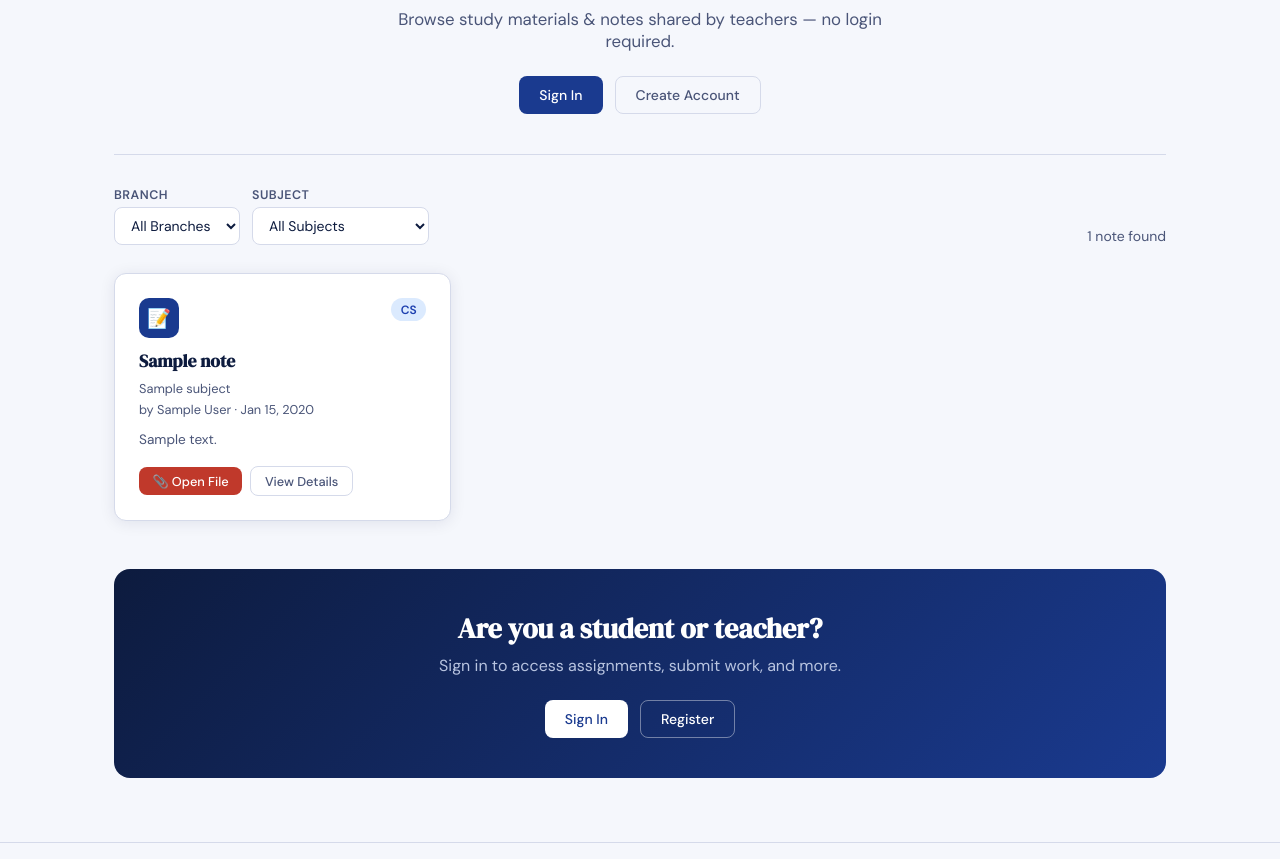
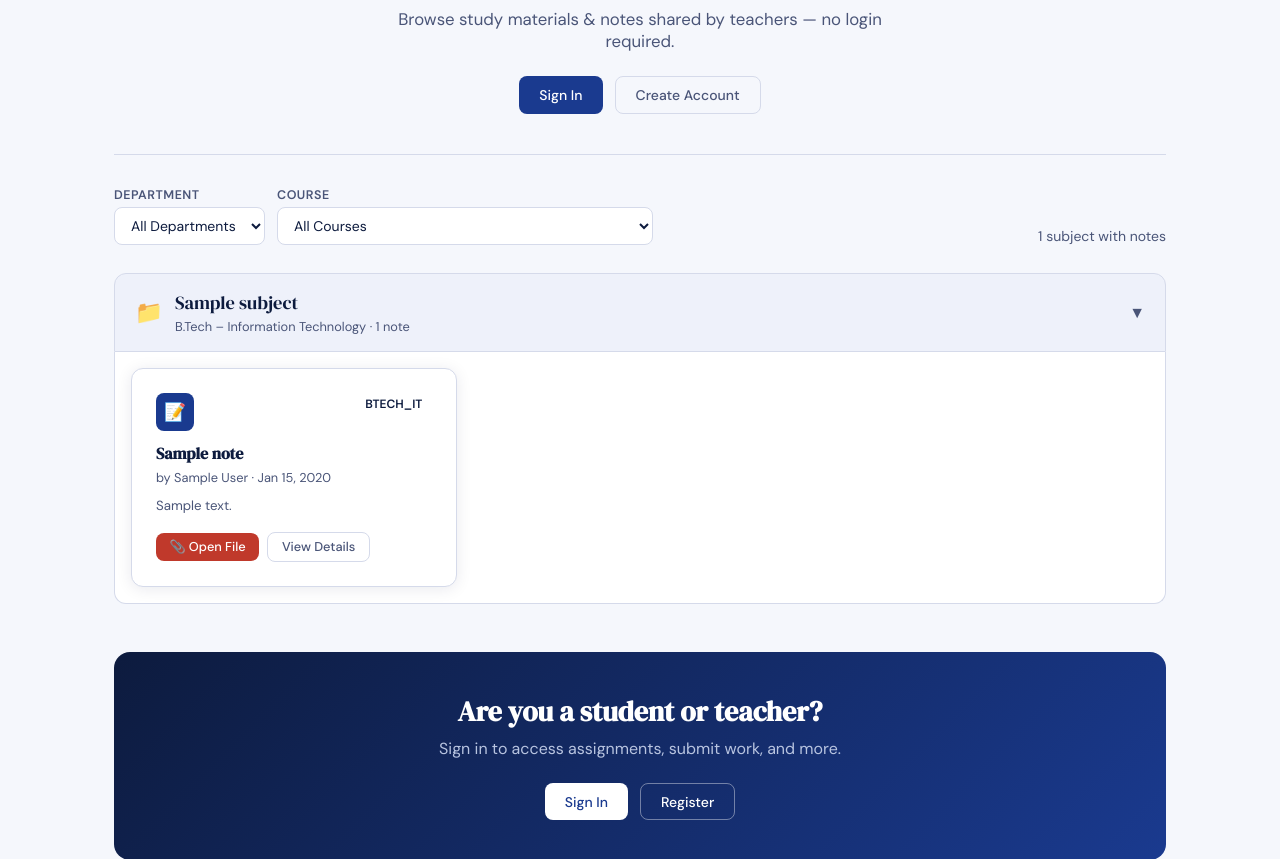
Before and after one commit to Asthraj/iiit-bhopal-portal, a Django app: page / in a window 1280 px wide. Shown: the part 235-1094 px from the top of the page. Run offline with Django 5.2, Linux system fonts and the light colour scheme; tables that the repository leaves empty hold one stand-in row (values such as "Sample post").

Commit message:
Admin verification + new departments + folder notes on homepage

```diff
--- a/core/views.py
+++ b/core/views.py
@@ -4,25 +4,48 @@ from django.contrib.auth.decorators import login_required
 from django.contrib.auth.forms import AuthenticationForm
 from django.contrib import messages
 from django.utils import timezone
-from .models import Profile, Assignment, Submission, Note, Subject
+from .models import Profile, Assignment, Submission, Note, Subject, BRANCH_CHOICES
 from .forms import RegisterForm, AssignmentForm, SubmissionForm, GradeForm, NoteForm, SubjectForm
 
 
+# ---------- helpers ----------
+DEPT_MAP = {
+    'BTECH': 'B.Tech',
+    'MCA':   'MCA',
+    'MTECH': 'M.Tech',
+}
+
+def _get_profile(user):
+    return get_object_or_404(Profile, user=user)
+
+
+# ---------- public ----------
+
 def home(request):
-    """Public landing page — shows all teacher notes without requiring login."""
-    notes = Note.objects.select_related('subject', 'teacher').order_by('-created_at')
-    subjects = Subject.objects.order_by('branch', 'name')
-    branch_filter = request.GET.get('branch', '')
-    subject_filter = request.GET.get('subject', '')
+    """Public landing page — notes grouped by Subject (folder), only non-empty subjects shown."""
+    branch_filter  = request.GET.get('branch', '')
+    dept_filter    = request.GET.get('dept', '')
+
+    subjects_qs = Subject.objects.order_by('branch', 'name')
+
+    if dept_filter:
+        subjects_qs = subjects_qs.filter(branch__startswith=dept_filter + '_')
     if branch_filter:
-        notes = notes.filter(subject__branch=branch_filter)
-    if subject_filter:
-        notes = notes.filter(subject__id=subject_filter)
+        subjects_qs = subjects_qs.filter(branch=branch_filter)
+
+    # Only subjects that actually have notes
+    subjects_with_notes = []
+    for subj in subjects_qs:
+        notes = subj.notes.all().order_by('-created_at')
+        if notes.exists():
+            subjects_with_notes.append({'subject': subj, 'notes': notes})
+
     return render(request, 'home.html', {
-        'notes': notes,
-        'subjects': subjects,
-        'branch_filter': branch_filter,
-        'subject_filter': subject_filter,
+        'subjects_with_notes': subjects_with_notes,
+        'branch_choices':      BRANCH_CHOICES,
+        'branch_filter':       branch_filter,
+        'dept_filter':         dept_filter,
+        'dept_map':            DEPT_MAP,
     })
 
 
@@ -30,11 +53,18 @@ def register_view(request):
     if request.method == 'POST':
         form = RegisterForm(request.POST)
         if form.is_valid():
-            user = form.save()
-            Profile.objects.create(user=user, role=form.cleaned_data['role'], branch=form.cleaned_data['branch'])
-            login(request, user)
-            messages.success(request, f"Welcome, {user.first_name}! Account created successfully.")
-            return redirect('dashboard')
+            user = form.save(commit=False)
+            user.is_active = True   # account exists but NOT verified yet
+            user.save()
+            Profile.objects.create(
+                user=user,
+                role=form.cleaned_data['role'],
+                branch=form.cleaned_data['branch'],
+                is_verified=False,   # admin must verify
+            )
+            messages.success(request,
+                "✅ Account created! Please wait for admin approval before logging in.")
+            return redirect('login')
     else:
         form = RegisterForm()
     return render(request, 'auth/register.html', {'form': form})
@@ -47,6 +77,15 @@ def login_view(request):
         form = AuthenticationForm(data=request.POST)
         if form.is_valid():
             user = form.get_user()
+            # Check verification
+            try:
+                profile = user.profile
+                if not profile.is_verified:
+                    messages.error(request,
+                        "⏳ Your account is pending admin approval. Please wait.")
+                    return render(request, 'auth/login.html', {'form': form})
+            except Profile.DoesNotExist:
+                pass
             login(request, user)
             return redirect('dashboard')
         else:
@@ -61,39 +100,44 @@ def logout_view(request):
     return redirect('home')
 
 
+# ---------- dashboard ----------
+
 @login_required
 def dashboard(request):
-    profile = get_object_or_404(Profile, user=request.user)
+    profile = _get_profile(request.user)
     ctx = {'profile': profile}
     if profile.is_teacher():
-        ctx['subjects'] = Subject.objects.filter(teacher=request.user)
-        ctx['assignments'] = Assignment.objects.filter(teacher=request.user).order_by('-created_at')[:5]
-        ctx['notes'] = Note.objects.filter(teacher=request.user).order_by('-created_at')[:5]
+        ctx['subjects']          = Subject.objects.filter(teacher=request.user)
+        ctx['assignments']       = Assignment.objects.filter(teacher=request.user).order_by('-created_at')[:5]
+        ctx['notes']             = Note.objects.filter(teacher=request.user).order_by('-created_at')[:5]
         ctx['total_submissions'] = Submission.objects.filter(assignment__teacher=request.user).count()
-        ctx['pending_grading'] = Submission.objects.filter(assignment__teacher=request.user, grade__isnull=True).count()
+        ctx['pending_grading']   = Submission.objects.filter(assignment__teacher=request.user, grade__isnull=True).count()
     else:
-        subjects = request.user.enrolled_subjects.all()
-        ctx['subjects'] = subjects
-        assignments = Assignment.objects.filter(subject__in=subjects).order_by('-created_at')
-        ctx['assignments'] = assignments[:5]
+        subjects            = request.user.enrolled_subjects.all()
+        ctx['subjects']     = subjects
+        assignments         = Assignment.objects.filter(subject__in=subjects).order_by('-created_at')
+        ctx['assignments']  = assignments[:5]
         ctx['my_submissions'] = Submission.objects.filter(student=request.user).order_by('-submitted_at')[:5]
-        ctx['pending_assignments'] = [a for a in assignments if not Submission.objects.filter(assignment=a, student=request.user).exists()]
+        ctx['pending_assignments'] = [
+            a for a in assignments
+            if not Submission.objects.filter(assignment=a, student=request.user).exists()
+        ]
     return render(request, 'dashboard.html', ctx)
 
 
+# ---------- subjects ----------
+
 @login_required
 def subject_list(request):
-    profile = get_object_or_404(Profile, user=request.user)
-    if profile.is_teacher():
-        subjects = Subject.objects.filter(teacher=request.user)
-    else:
-        subjects = request.user.enrolled_subjects.all()
+    profile = _get_profile(request.user)
+    subjects = Subject.objects.filter(teacher=request.user) if profile.is_teacher() \
+               else request.user.enrolled_subjects.all()
     return render(request, 'subjects/list.html', {'subjects': subjects, 'profile': profile})
 
 
 @login_required
 def subject_create(request):
-    profile = get_object_or_404(Profile, user=request.user)
+    profile = _get_profile(request.user)
     if not profile.is_teacher():
         messages.error(request, "Only teachers can create subjects.")
         return redirect('subject_list')
@@ -113,23 +157,25 @@ def subject_create(request):
 
 @login_required
 def subject_detail(request, pk):
-    subject = get_object_or_404(Subject, pk=pk)
-    profile = get_object_or_404(Profile, user=request.user)
+    subject     = get_object_or_404(Subject, pk=pk)
+    profile     = _get_profile(request.user)
     assignments = subject.assignments.all().order_by('-created_at')
-    notes = subject.notes.all().order_by('-created_at')
+    notes       = subject.notes.all().order_by('-created_at')
     return render(request, 'subjects/detail.html', {
         'subject': subject, 'profile': profile,
-        'assignments': assignments, 'notes': notes
+        'assignments': assignments, 'notes': notes,
     })
 
 
+# ---------- assignments ----------
+
 @login_required
 def assignment_list(request):
-    profile = get_object_or_404(Profile, user=request.user)
+    profile = _get_profile(request.user)
     if profile.is_teacher():
         assignments = Assignment.objects.filter(teacher=request.user).order_by('-created_at')
     else:
-        subjects = request.user.enrolled_subjects.all()
+        subjects    = request.user.enrolled_subjects.all()
         assignments = Assignment.objects.filter(subject__in=subjects).order_by('-created_at')
         for a in assignments:
             a.my_submission = Submission.objects.filter(assignment=a, student=request.user).first()
@@ -138,14 +184,14 @@ def assignment_list(request):
 
 @login_required
 def assignment_create(request):
-    profile = get_object_or_404(Profile, user=request.user)
+    profile = _get_profile(request.user)
     if not profile.is_teacher():
         messages.error(request, "Only teachers can create assignments.")
         return redirect('assignment_list')
     if request.method == 'POST':
         form = AssignmentForm(teacher=request.user, data=request.POST)
         if form.is_valid():
-            assignment = form.save(commit=False)
+            assignment         = form.save(commit=False)
             assignment.teacher = request.user
             assignment.save()
             messages.success(request, f'Assignment "{assignment.title}" created!')
@@ -157,9 +203,9 @@ def assignment_create(request):
 
 @login_required
 def assignment_detail(request, pk):
-    assignment = get_object_or_404(Assignment, pk=pk)
-    profile = get_object_or_404(Profile, user=request.user)
-    submissions = None
+    assignment    = get_object_or_404(Assignment, pk=pk)
+    profile       = _get_profile(request.user)
+    submissions   = None
     my_submission = None
     if profile.is_teacher():
         submissions = assignment.submissions.all().select_related('student')
@@ -167,14 +213,14 @@ def assignment_detail(request, pk):
         my_submission = Submission.objects.filter(assignment=assignment, student=request.user).first()
     return render(request, 'assignments/detail.html', {
         'assignment': assignment, 'profile': profile,
-        'submissions': submissions, 'my_submission': my_submission
+        'submissions': submissions, 'my_submission': my_submission,
     })
 
 
 @login_required
 def submit_assignment(request, pk):
     assignment = get_object_or_404(Assignment, pk=pk)
-    profile = get_object_or_404(Profile, user=request.user)
+    profile    = _get_profile(request.user)
     if not profile.is_student():
         messages.error(request, "Only students can submit assignments.")
         return redirect('assignment_detail', pk=pk)
@@ -185,9 +231,9 @@ def submit_assignment(request, pk):
     if request.method == 'POST':
         form = SubmissionForm(request.POST)
         if form.is_valid():
-            sub = form.save(commit=False)
+            sub            = form.save(commit=False)
             sub.assignment = assignment
-            sub.student = request.user
+            sub.student    = request.user
             sub.save()
             messages.success(request, "Assignment submitted successfully!")
             return redirect('assignment_detail', pk=pk)
@@ -199,16 +245,16 @@ def submit_assignment(request, pk):
 @login_required
 def grade_submission(request, pk):
     submission = get_object_or_404(Submission, pk=pk)
-    profile = get_object_or_404(Profile, user=request.user)
+    profile    = _get_profile(request.user)
     if not profile.is_teacher():
         messages.error(request, "Only teachers can grade submissions.")
         return redirect('dashboard')
     if request.method == 'POST':
         form = GradeForm(request.POST, instance=submission)
         if form.is_valid():
-            sub = form.save(commit=False)
-            sub.graded_by = request.user
-            sub.graded_at = timezone.now()
+            sub            = form.save(commit=False)
+            sub.graded_by  = request.user
+            sub.graded_at  = timezone.now()
             sub.save()
             messages.success(request, f"Graded {submission.student.get_full_name()}'s submission.")
             return redirect('assignment_detail', pk=submission.assignment.pk)
@@ -217,27 +263,26 @@ def grade_submission(request, pk):
     return render(request, 'assignments/grade.html', {'form': form, 'submission': submission})
 
 
+# ---------- notes ----------
+
 @login_required
 def note_list(request):
-    profile = get_object_or_404(Profile, user=request.user)
-    if profile.is_teacher():
-        notes = Note.objects.filter(teacher=request.user).order_by('-created_at')
-    else:
-        subjects = request.user.enrolled_subjects.all()
-        notes = Note.objects.filter(subject__in=subjects).order_by('-created_at')
+    profile = _get_profile(request.user)
+    notes   = Note.objects.filter(teacher=request.user).order_by('-created_at') if profile.is_teacher() \
+              else Note.objects.filter(subject__in=request.user.enrolled_subjects.all()).order_by('-created_at')
     return render(request, 'notes/list.html', {'notes': notes, 'profile': profile})
 
 
 @login_required
 def note_create(request):
-    profile = get_object_or_404(Profile, user=request.user)
+    profile = _get_profile(request.user)
     if not profile.is_teacher():
         messages.error(request, "Only teachers can upload notes.")
         return redirect('note_list')
     if request.method == 'POST':
         form = NoteForm(teacher=request.user, data=request.POST)
         if form.is_valid():
-            note = form.save(commit=False)
+            note         = form.save(commit=False)
             note.teacher = request.user
             note.save()
             messages.success(request, f'Note "{note.title}" uploaded!')
@@ -249,6 +294,6 @@ def note_create(request):
 
 @login_required
 def note_detail(request, pk):
-    note = get_object_or_404(Note, pk=pk)
-    profile = get_object_or_404(Profile, user=request.user)
+    note    = get_object_or_404(Note, pk=pk)
+    profile = _get_profile(request.user)
     return render(request, 'notes/detail.html', {'note': note, 'profile': profile})
--- a/templates/home.html
+++ b/templates/home.html
@@ -20,45 +20,66 @@
 <div style="display:flex;gap:1rem;flex-wrap:wrap;align-items:flex-end;margin-bottom:1.75rem;">
   <form method="get" style="display:flex;gap:0.75rem;flex-wrap:wrap;align-items:flex-end;">
     <div>
-      <label style="font-size:0.78rem;font-weight:600;color:var(--ink-light);text-transform:uppercase;letter-spacing:0.04em;display:block;margin-bottom:0.3rem;">Branch</label>
-      <select name="branch" onchange="this.form.submit()" style="padding:0.5rem 0.75rem;border:1.5px solid var(--border);border-radius:8px;background:white;font-family:inherit;font-size:0.875rem;">
-        <option value="">All Branches</option>
-        <option value="CS" {% if branch_filter == 'CS' %}selected{% endif %}>CS</option>
-        <option value="IT" {% if branch_filter == 'IT' %}selected{% endif %}>IT</option>
-        <option value="ECE" {% if branch_filter == 'ECE' %}selected{% endif %}>ECE</option>
+      <label style="font-size:0.78rem;font-weight:600;color:var(--ink-light);text-transform:uppercase;letter-spacing:0.04em;display:block;margin-bottom:0.3rem;">Department</label>
+      <select name="dept" onchange="this.form.submit()" style="padding:0.5rem 0.75rem;border:1.5px solid var(--border);border-radius:8px;background:white;font-family:inherit;font-size:0.875rem;">
+        <option value="">All Departments</option>
+        {% for key, label in dept_map.items %}
+        <option value="{{ key }}" {% if dept_filter == key %}selected{% endif %}>{{ label }}</option>
+        {% endfor %}
       </select>
     </div>
     <div>
-      <label style="font-size:0.78rem;font-weight:600;color:var(--ink-light);text-transform:uppercase;letter-spacing:0.04em;display:block;margin-bottom:0.3rem;">Subject</label>
-      <select name="subject" onchange="this.form.submit()" style="padding:0.5rem 0.75rem;border:1.5px solid var(--border);border-radius:8px;background:white;font-family:inherit;font-size:0.875rem;">
-        <option value="">All Subjects</option>
-        {% for s in subjects %}
-        <option value="{{ s.pk }}" {% if subject_filter == s.pk|stringformat:"s" %}selected{% endif %}>[{{ s.branch }}] {{ s.name }}</option>
+      <label style="font-size:0.78rem;font-weight:600;color:var(--ink-light);text-transform:uppercase;letter-spacing:0.04em;display:block;margin-bottom:0.3rem;">Course</label>
+      <select name="branch" onchange="this.form.submit()" style="padding:0.5rem 0.75rem;border:1.5px solid var(--border);border-radius:8px;background:white;font-family:inherit;font-size:0.875rem;">
+        <option value="">All Courses</option>
+        {% for val, label in branch_choices %}
+        <option value="{{ val }}" {% if branch_filter == val %}selected{% endif %}>{{ label }}</option>
         {% endfor %}
       </select>
     </div>
-    {% if branch_filter or subject_filter %}
+    {% if branch_filter or dept_filter %}
     <a href="{% url 'home' %}" class="btn btn-outline btn-sm" style="align-self:flex-end;">✕ Clear</a>
     {% endif %}
   </form>
   <div style="margin-left:auto;color:var(--ink-light);font-size:0.875rem;align-self:flex-end;">
-    {{ notes.count }} note{{ notes.count|pluralize }} found
+    {{ subjects_with_notes|length }} subject{{ subjects_with_notes|length|pluralize }} with notes
   </div>
 </div>
 
-<!-- Notes grid -->
+<!-- Subjects as Folders -->
+{% if subjects_with_notes %}
+  {% for item in subjects_with_notes %}
+  <div style="margin-bottom:2rem;">
+    <!-- Folder Header -->
+    <div style="display:flex;align-items:center;gap:0.75rem;background:var(--warm);border:1.5px solid var(--border);border-radius:12px 12px 0 0;padding:1rem 1.25rem;cursor:pointer;"
+         onclick="toggleFolder('folder-{{ forloop.counter }}', this)">
+      <span style="font-size:1.4rem;">📁</span>
+      <div style="flex:1;">
+        <div style="font-family:'DM Serif Display',serif;font-size:1.15rem;color:var(--ink);">
+          {{ item.subject.name }}
+        </div>
+        <div style="font-size:0.8rem;color:var(--ink-light);margin-top:0.15rem;">
+          {{ item.subject.get_branch_display }} &middot; {{ item.notes.count }} note{{ item.notes.count|pluralize }}
+        </div>
+      </div>
+      <span class="folder-arrow" style="font-size:1rem;color:var(--ink-light);transition:transform 0.2s;">▼</span>
+    </div>
+
+    <!-- Notes inside folder -->
+    <div id="folder-{{ forloop.counter }}" style="border:1.5px solid var(--border);border-top:none;border-radius:0 0 12px 12px;padding:1rem;background:white;">
       <div class="grid-3">
-{% for n in notes %}
-<div class="card" style="transition:transform 0.15s,box-shadow 0.15s;" onmouseover="this.style.transform='translateY(-3px)';this.style.boxShadow='0 8px 24px rgba(0,0,0,0.12)'" onmouseout="this.style.transform='';this.style.boxShadow=''">
+        {% for n in item.notes %}
+        <div class="card" style="transition:transform 0.15s,box-shadow 0.15s;"
+             onmouseover="this.style.transform='translateY(-3px)';this.style.boxShadow='0 8px 24px rgba(0,0,0,0.12)'"
+             onmouseout="this.style.transform='';this.style.boxShadow=''">
           <div style="display:flex;align-items:flex-start;justify-content:space-between;margin-bottom:0.75rem;">
-    <div style="width:40px;height:40px;background:var(--accent2);border-radius:10px;display:flex;align-items:center;justify-content:center;color:white;font-size:1.2rem;flex-shrink:0;">📝</div>
+            <div style="width:38px;height:38px;background:var(--accent2);border-radius:8px;display:flex;align-items:center;justify-content:center;color:white;font-size:1.1rem;flex-shrink:0;">📝</div>
             <span class="badge badge-branch-{{ n.subject.branch }}">{{ n.subject.branch }}</span>
           </div>
-  <h3 style="font-family:'DM Serif Display',serif;font-size:1.1rem;margin-bottom:0.4rem;line-height:1.3;">{{ n.title }}</h3>
-  <div class="text-muted text-small" style="margin-bottom:0.25rem;">{{ n.subject.name }}</div>
+          <h3 style="font-family:'DM Serif Display',serif;font-size:1rem;margin-bottom:0.35rem;line-height:1.3;">{{ n.title }}</h3>
           <div class="text-muted text-small">by {{ n.teacher.get_full_name|default:n.teacher.username }} &middot; {{ n.created_at|date:"M d, Y" }}</div>
           {% if n.content %}
-  <p style="margin-top:0.75rem;color:var(--ink-light);font-size:0.85rem;line-height:1.5;overflow:hidden;display:-webkit-box;-webkit-line-clamp:3;-webkit-box-orient:vertical;">{{ n.content }}</p>
+          <p style="margin-top:0.6rem;color:var(--ink-light);font-size:0.83rem;line-height:1.5;overflow:hidden;display:-webkit-box;-webkit-line-clamp:2;-webkit-box-orient:vertical;">{{ n.content }}</p>
           {% endif %}
           <div class="flex-gap mt-2">
             {% if n.drive_link %}
@@ -67,13 +88,17 @@
             <a href="{% url 'login' %}?next={% url 'note_detail' n.pk %}" class="btn btn-sm btn-outline">View Details</a>
           </div>
         </div>
-{% empty %}
-<div class="empty-state" style="grid-column:1/-1;">
+        {% endfor %}
+      </div>
+    </div>
+  </div>
+  {% endfor %}
+{% else %}
+<div class="empty-state">
   <div class="empty-icon">📚</div>
   <p>No notes available yet. Check back soon!</p>
 </div>
-{% endfor %}
-</div>
+{% endif %}
 
 <!-- CTA footer -->
 <div style="margin-top:3rem;background:linear-gradient(135deg,#0d1b3e,#1a3a8f);border-radius:16px;padding:2.5rem;text-align:center;color:white;">
@@ -85,4 +110,20 @@
   </div>
 </div>
 
+<!-- Folder toggle JS -->
+<script>
+function toggleFolder(id, header) {
+  const el    = document.getElementById(id);
+  const arrow = header.querySelector('.folder-arrow');
+  if (el.style.display === 'none') {
+    el.style.display = 'block';
+    arrow.style.transform = '';
+    header.querySelector('span:first-child').textContent = '📂';
+  } else {
+    el.style.display = 'none';
+    arrow.style.transform = 'rotate(-90deg)';
+    header.querySelector('span:first-child').textContent = '📁';
+  }
+}
+</script>
 {% endblock %}
```
Also changed, not shown: core/admin.py (+20 -1 lines), core/forms.py (+18 -25 lines), core/models.py (+78 -84 lines), templates/auth/register.html (+11 -1 lines), core/migrations/0004_profile_verified_branch.py (added). Lines whose indentation alone changed are shown as unchanged.
